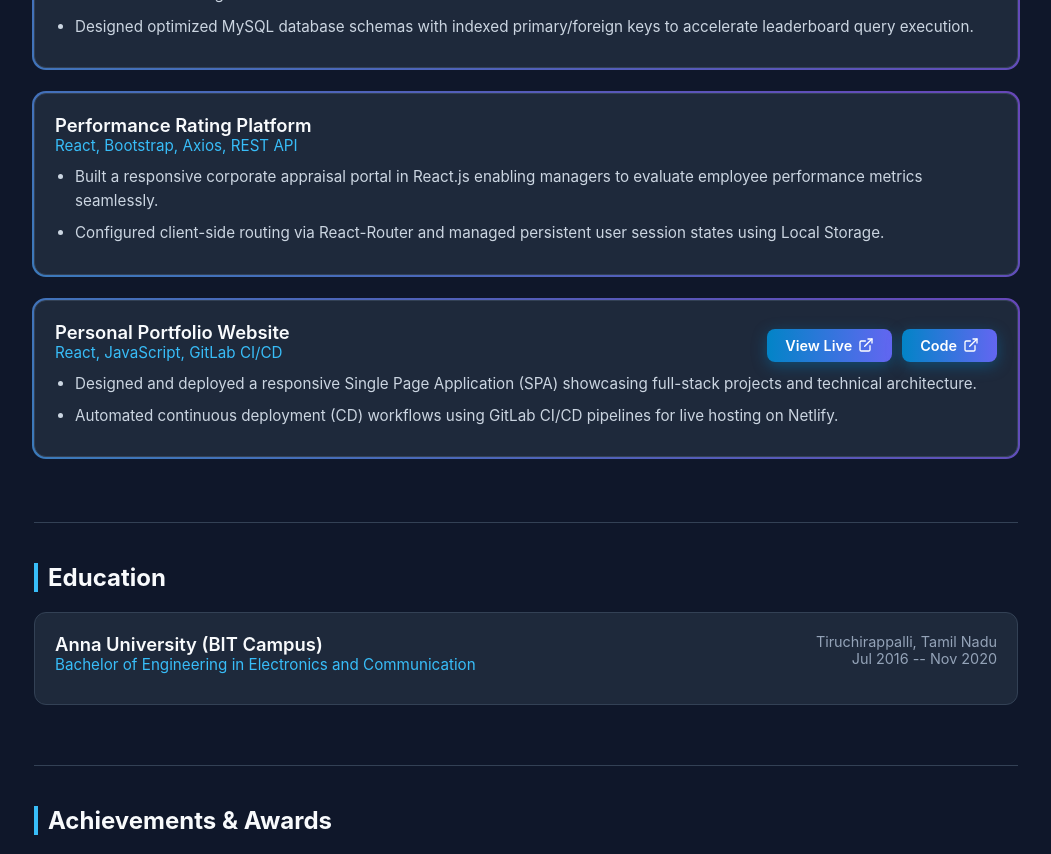
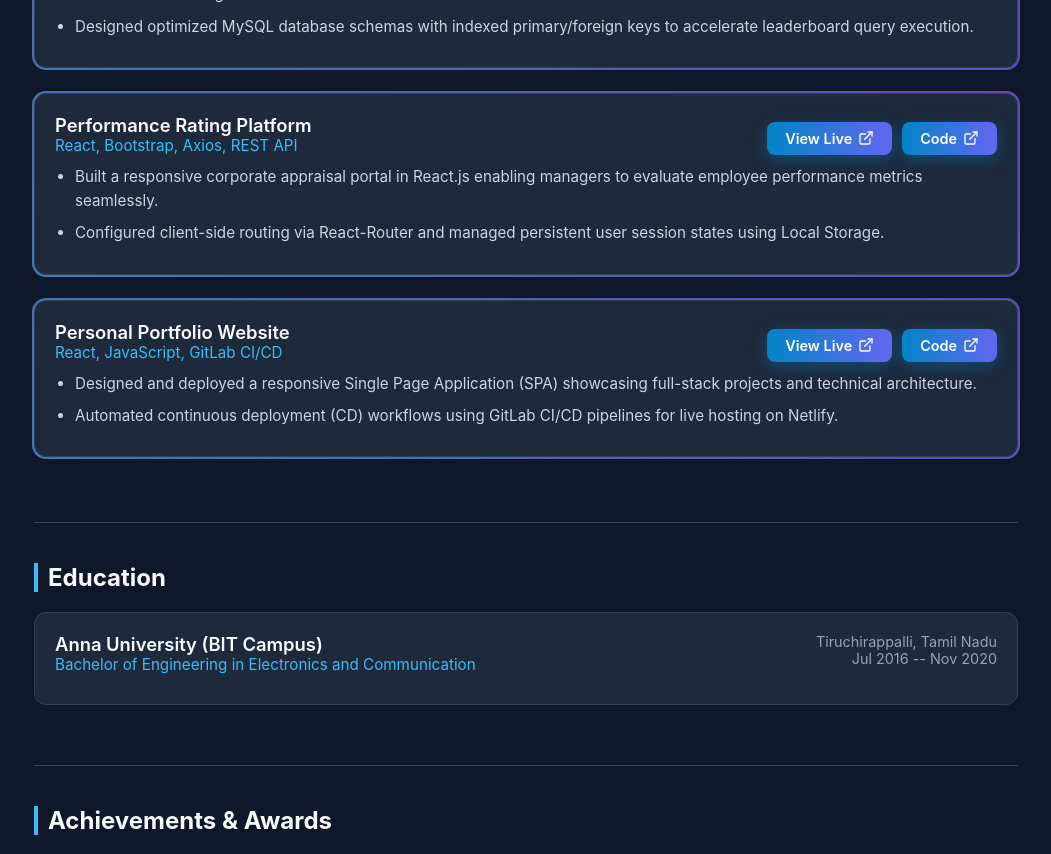
Before and after one commit to Vimalbharath/Aider, a React (Create React App) app: page / in a window 1280 px wide. Shown: the part 2240-3094 px from the top of the page, without its empty margins (114-1165 px from the left). Built offline with nearby package versions, Linux system fonts and the light colour scheme.

Commit message:
Add live demo and GitHub link to App.js
Added live demo and GitHub link for the Performance Rating Platform project.

```diff
--- a/src/App.js
+++ b/src/App.js
@@ -84,6 +84,8 @@ export default function App() {
       {
         title: "Performance Rating Platform",
         tech: "React, Bootstrap, Axios, REST API",
+        live: "https://reactclass-tnjt.onrender.com",
+        github: "https://github.com/Vimalbharath/ReactClass/tree/rating/Testing/my-react-app/src/project",
         details: [
           "Built a responsive corporate appraisal portal in React.js enabling managers to evaluate employee performance metrics seamlessly.",
           "Configured client-side routing via React-Router and managed persistent user session states using Local Storage."
```
